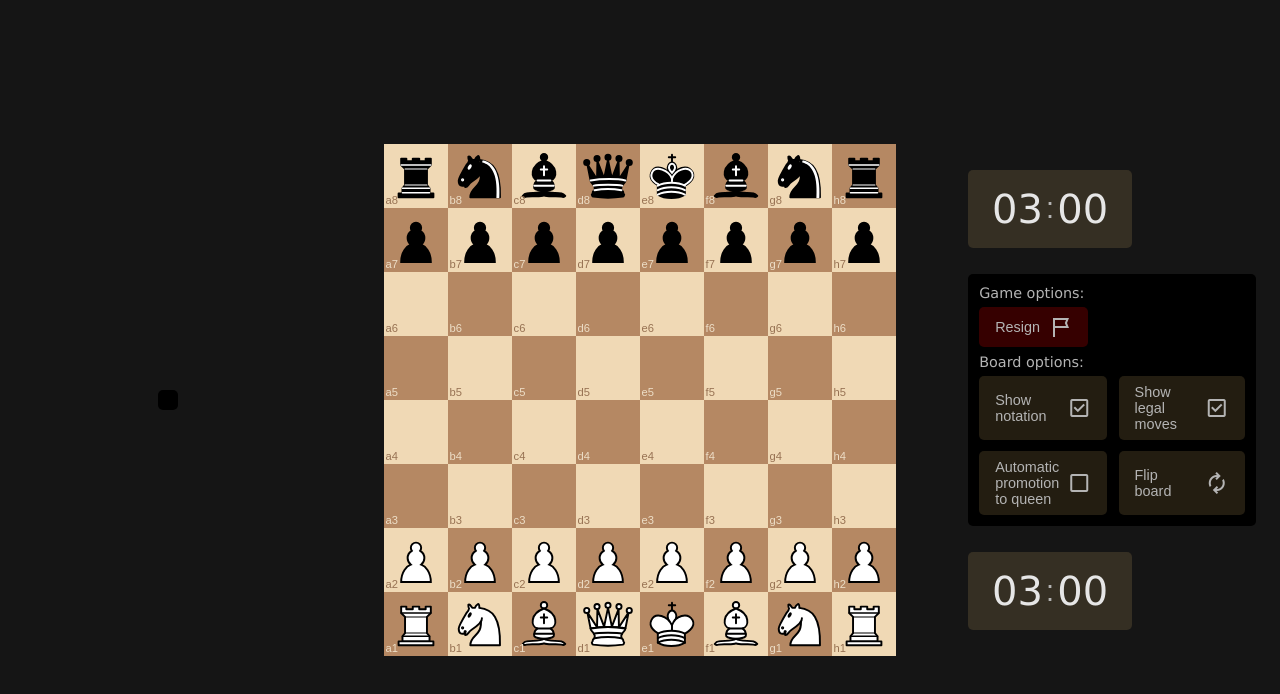
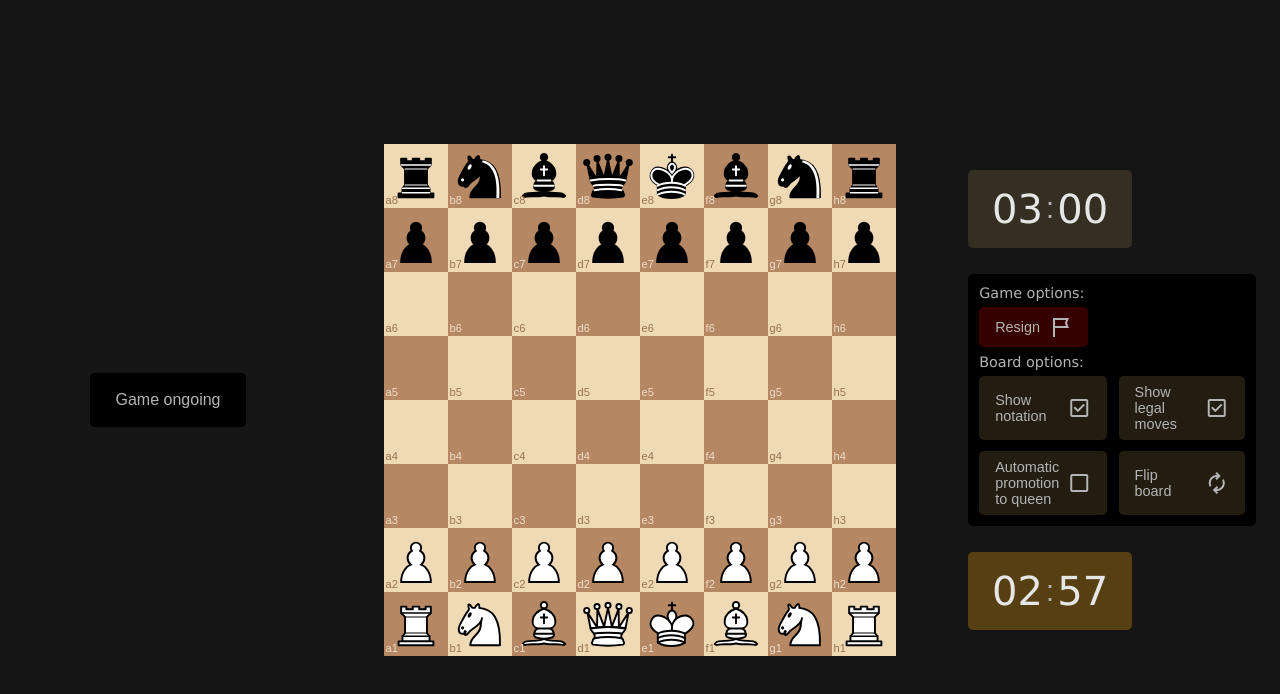
Before and after one commit to SostarkoIgor/ChessApp, a React (Vite) app in the folder chessapp.client/: page / in a window 1280 px wide. Both pictures are taken after a click on the button "Start game". Shown: the top 694 px of the page. Built offline with nearby package versions, Linux system fonts and the light colour scheme.

Commit message:
finished functionality for offline play

```diff
--- a/chessapp.client/src/components/Board.tsx
+++ b/chessapp.client/src/components/Board.tsx
@@ -73,6 +73,9 @@ const Board: React.FC = () => {
   const [timeBlack, setTimeBlack] = React.useState<number>(3*60*1000) //default starting time on clock for black player
   const [increment, setIncrement] = React.useState<number>(0) //increment for clock
   const [isGameOngoing, setIsGameOngoing] = React.useState<boolean>(false) //flag for ongoing game
+
+  const [winner, setWinner] = React.useState<string>("") //winner of game
+  const [draw, setDraw] = React.useState<boolean>(false) //flag for draw
   const onClick = async (row: number, col: number) => {//function that gets called by square component when square is clicked
     if (isGameOver || !isGameOngoing) return
     const square = {row: row, col: col}
@@ -122,9 +125,21 @@ const Board: React.FC = () => {
           move=chess.move({from: toSquareNotation(lastClickedSquare?.row!, lastClickedSquare?.col!, boardRefColor), to: squareNotation})
         }
         if (move){
-          setWhiteMove(!whiteMove) //we change whose move it is, this is mainly here for useEffect rendering
+          setWhiteMove((prev) => !prev) //we change whose move it is, this is mainly here for useEffect rendering
+
+          if (chess.turn() === 'w') setTimeBlack((prev) => prev + increment) //when player makes a move, they get increment
+          else setTimeWhite((prev) => prev + increment)
+
           if (chess.isGameOver()){
             setIsGameOver(true)
+            setWinner(chess.turn() === 'b' ? 'White' : 'Black')
+            setIsGameOngoing(false)
+          }
+
+          if (chess.isDraw()) {
+            setDraw(true)
+            setIsGameOver(true)
+            setIsGameOngoing(false)
           }
         }
       }
@@ -137,6 +152,24 @@ const Board: React.FC = () => {
     }
   }
 
+  //this is used to reset the game after the game is done so we can start with the new one
+  const resetGame = () => {
+    chess.reset()
+    setIsGameOngoing(false)
+    setIsGameOver(false)
+    setDraw(false)
+    setWinner("")
+    setWhiteMove(true)
+  }
+
+  //function called in clock component when "resign" button is clicked, player whose move it is resigns
+  const resign = () => {
+    setIsGameOngoing(false)
+    setIsGameOver(true)
+    setDraw(false)
+    setWinner(chess.turn() === 'w' ? 'Black' : 'White')
+  }
+
   //this is used for promotion
   //this is called when we select piece to promote to
   React.useEffect(() => {
@@ -145,10 +178,56 @@ const Board: React.FC = () => {
       setPieceToPromoteTo('')
       setPromotionToMove(null)
       setShowPromotionSelector(false)
-      setWhiteMove(!whiteMove)
-      if (chess.isGameOver()) setIsGameOver(true)
+      setWhiteMove((prev) => !prev)
+      if (chess.isGameOver()){
+        setIsGameOver(true)
+        setWinner(chess.turn() === 'w' ? 'White' : 'Black')
+        setIsGameOngoing(false)
+      }
+      if (chess.isDraw()) {
+        setDraw(true)
+        setIsGameOver(true)
+        setIsGameOngoing(false)
+      }
     }
   }, [pieceToPromoteTo, promotionToMove, promotionFromMove]);
+
+  //this is used for counting time
+  React.useEffect(() => {
+    if (isGameOngoing) {
+      const interval = setInterval(() => {
+        if (whiteMove && timeWhite > 0) {
+          setTimeWhite((prev) => Math.max(prev - 100,0))
+        }
+        if (!whiteMove && timeBlack > 0) {
+          setTimeBlack((prev) => Math.max(prev - 100,0))
+        }
+      }, 100)
+      return () => clearInterval(interval)
+    }
+  }, [whiteMove, isGameOngoing])
+
+  //this is used to check if someone lost on time
+  React.useEffect(() => {
+    if (timeWhite === 0) {
+      setIsGameOver(true)
+      setWinner("Black")
+      setIsGameOngoing(false)
+    }
+    else if (timeBlack === 0) {
+      setIsGameOver(true)
+      setWinner("White")
+      setIsGameOngoing(false)
+    }
+  }, [timeWhite, timeBlack])
+
+  //this is used to clear move suggestions when game is over
+  React.useEffect(() => {
+    if (isGameOver) {
+      setLegalMoves([])
+      setLastClickedSquare(null)
+    }
+  }, [isGameOver])
 
   React.useEffect(() => {
     function start() { //we generate board and set pieces on squares
@@ -177,8 +256,10 @@ const Board: React.FC = () => {
   }
   return (
     <div className={styles.boardContainer}>
-      <GameWidget setIncrement={setIncrement} increment={increment} setTimeWhite={setTimeWhite} timeWhite={timeWhite} setTimeBlack={setTimeBlack} timeBlack={timeBlack}
-       setIsGameOngoing={()=>{setIsGameOngoing((prev) => !prev)}} isGameOngoing={isGameOngoing}/>
+      <GameWidget setIncrement={setIncrement} increment={increment} setTimeWhite={setTimeWhite}
+                  timeWhite={timeWhite} setTimeBlack={setTimeBlack} timeBlack={timeBlack}
+                  setIsGameOngoing={()=>{setIsGameOngoing((prev) => !prev)}} isGameOngoing={isGameOngoing}
+                  isGameOver={isGameOver} isDraw={draw} didWhiteWin={winner === "White"} resetGame={resetGame}/>
       <div className={styles.board}>
         {board}
         <div className={styles.promotionPickerContainer} style={{visibility: showPromotionSelector ? 'visible' : 'hidden'}} onClick={() => setShowPromotionSelector(false)}>
@@ -215,6 +296,9 @@ const Board: React.FC = () => {
         timeBlack={timeBlack}
         increment={increment}
         isGameOngoing={isGameOngoing}
+        boardRefColor={boardRefColor}
+        isWhiteMove={whiteMove}
+        resignAction={resign}
       />
     </div>
   )
--- a/chessapp.client/src/components/Clock.tsx
+++ b/chessapp.client/src/components/Clock.tsx
@@ -15,22 +15,38 @@ corresponding state variables: promoteAutomaticallyToQueen, showLegalMoves, show
 and time variables timeWhite, timeBlack, increment
 and state variable isGameOngoing that indicates if the game is ongoing
 */
-interface ClockProps { flipBoardAction: () => void, showLegalMovesAction: () => void, showNotationOnSquaresAction: () => void, automaticQueenAction: () => void,
-                        promoteAutomaticallyToQueen: boolean, showLegalMoves: boolean, showNotationOnSquares: boolean,
-                        timeWhite: number, timeBlack: number, increment: number, isGameOngoing: boolean
+interface ClockProps{
+    flipBoardAction: () => void,
+    showLegalMovesAction: () => void,
+    showNotationOnSquaresAction: () => void,
+    automaticQueenAction: () => void,
+    resignAction: () => void,
+    promoteAutomaticallyToQueen: boolean,
+    showLegalMoves: boolean,
+    showNotationOnSquares: boolean,
+    timeWhite: number,
+    timeBlack: number,
+    increment: number,
+    isGameOngoing: boolean,
+    boardRefColor: string,
+    isWhiteMove: boolean
                     }
-const Clock :React.FC<ClockProps> = ({flipBoardAction, showLegalMovesAction, showNotationOnSquaresAction, automaticQueenAction,
-    promoteAutomaticallyToQueen, showLegalMoves, showNotationOnSquares, timeWhite, timeBlack, increment, isGameOngoing}) => {
+const Clock :React.FC<ClockProps> = ({flipBoardAction, showLegalMovesAction, showNotationOnSquaresAction, automaticQueenAction,resignAction,
+    promoteAutomaticallyToQueen, showLegalMoves, showNotationOnSquares, timeWhite, timeBlack, increment, isGameOngoing, boardRefColor, isWhiteMove}) => {
     const formatTime = (time: number) => {
         return time.toString().padStart(2, '0')
     }
     return (
         <div className={styles.clock}>
-            <div className={styles.time}>{formatTime(Math.floor(timeWhite/60/1000))}<a className={styles.separator}>:</a>{formatTime(Math.floor((timeWhite/1000)%60))}</div>
+            {boardRefColor === "white" ?
+                <div className={`${styles.time} ${isGameOngoing && !isWhiteMove && styles.timeHighlight}`}>{formatTime(Math.floor(timeBlack/60/1000))}<a className={styles.separator}>:</a>{formatTime(Math.floor((timeBlack/1000)%60))}</div>
+                :
+                <div className={styles.time}>{formatTime(Math.floor(timeWhite/60/1000))}<a className={styles.separator}>:</a>{formatTime(Math.floor((timeWhite/1000)%60))}</div>
+            }
             <div className={styles.clockBody}>
                 <a className={styles.label}>Game options:</a>
                 <div className={styles.options}>
-                    <div className={`${styles.toggleOption} ${styles.resign}`}>Resign
+                    <div className={`${styles.toggleOption} ${styles.resign}`} onClick={resignAction}>Resign
                         <span className={`material-symbols-outlined ${styles.icon}`}>
                             flag_2
                         </span>
@@ -65,7 +81,11 @@ const Clock :React.FC<ClockProps> = ({flipBoardAction, showLegalMovesAction, sho
                 </div>
 
             </div>
-            <div className={styles.time}>{formatTime(Math.floor(timeBlack/60/1000))}<a className={styles.separator}>:</a>{formatTime(Math.floor((timeBlack/1000)%60))}</div>
+            {boardRefColor === "white" ?
+                <div className={`${styles.time} ${isGameOngoing && isWhiteMove && styles.timeHighlight}`}>{formatTime(Math.floor(timeWhite/60/1000))}<a className={styles.separator}>:</a>{formatTime(Math.floor((timeWhite/1000)%60))}</div>
+                :
+                <div className={styles.time}>{formatTime(Math.floor(timeBlack/60/1000))}<a className={styles.separator}>:</a>{formatTime(Math.floor((timeBlack/1000)%60))}</div>
+            }
         </div>
     )
 }
--- a/chessapp.client/src/components/GameWidget.tsx
+++ b/chessapp.client/src/components/GameWidget.tsx
@@ -12,12 +12,20 @@ interface GameWidgetProps {
     timeBlack: number,
     increment: number,
     isGameOngoing: boolean,
+    isGameOver: boolean,
+    isDraw: boolean,
+    didWhiteWin: boolean,
     setTimeWhite: (time: number) => void,
     setTimeBlack: (time: number) => void,
     setIncrement: (increment: number) => void,
-    setIsGameOngoing: () => void
+    setIsGameOngoing: () => void,
+    resetGame: () => void
 }
-const GameWidget : React.FC<GameWidgetProps> = ({timeWhite, timeBlack, increment, isGameOngoing, setTimeWhite, setTimeBlack, setIncrement, setIsGameOngoing}) => {
+const GameWidget : React.FC<GameWidgetProps> = (
+    {timeWhite, timeBlack, increment, isGameOngoing,
+        setTimeWhite, setTimeBlack, setIncrement, setIsGameOngoing,
+        isGameOver, isDraw, didWhiteWin, resetGame}
+) => {
     const [whiteTimeMins, setWhiteTimeMins] = React.useState<number>(Math.floor(timeWhite/60/1000)) //time of white player, only minutes, initially set to default value read from parent component (Board)
     const [whiteTimeSecs, setWhiteTimeSecs] = React.useState<number>(Math.floor((timeWhite/1000)%60)) //time of white - seconds, whiteTimeMins+whiteTimeSecs = total time a player has
     const [blackTimeMins, setBlackTimeMins] = React.useState<number>(Math.floor(timeBlack/60/1000)) //time of black player - minute component
@@ -34,7 +42,7 @@ const GameWidget : React.FC<GameWidgetProps> = ({timeWhite, timeBlack, increment
     }
     return (
         <div className={styles.gameWidget}>
-            {!isGameOngoing &&
+            {!isGameOngoing && !isGameOver &&
                 <div className={styles.setGame}>
                         <div className={styles.timeInputContainer}>
                             Set time of white:
@@ -57,6 +65,17 @@ const GameWidget : React.FC<GameWidgetProps> = ({timeWhite, timeBlack, increment
                         <button className={styles.startButton} onClick={startGame}>Start game</button>
                 </div>
             }
+            {isGameOver &&
+                <div className={styles.gameOver}>
+                    {isDraw ? "Draw" : didWhiteWin ? "White won" : "Black won"}
+                    <button className={styles.startButton} onClick={resetGame}>New game</button>
+                </div>
+            }
+            {isGameOngoing &&
+                <div className={styles.gameOngoing}>
+                    Game ongoing
+                </div>
+            }
 
         </div>
     )
--- a/chessapp.client/src/styles/clock.module.css
+++ b/chessapp.client/src/styles/clock.module.css
@@ -88,6 +88,10 @@
     gap: 5px;
 }
 
+.timeHighlight{
+    background-color: rgba(242, 162, 13, 0.296);
+}
+
 @media screen and (max-width: 640px) {
     .clock {
         flex-direction: column;
--- a/chessapp.client/src/styles/gameWidget.module.css
+++ b/chessapp.client/src/styles/gameWidget.module.css
@@ -69,3 +69,13 @@
     cursor: pointer;
     width: fit-content;
 }
+
+/*class for output of game state and result*/
+.gameOngoing, .gameOver{
+    padding: 0.5rem 1rem;
+    display: flex;
+    justify-content: center;
+    align-items: center;
+    flex-direction: column;
+    gap: 1rem;
+}
```
